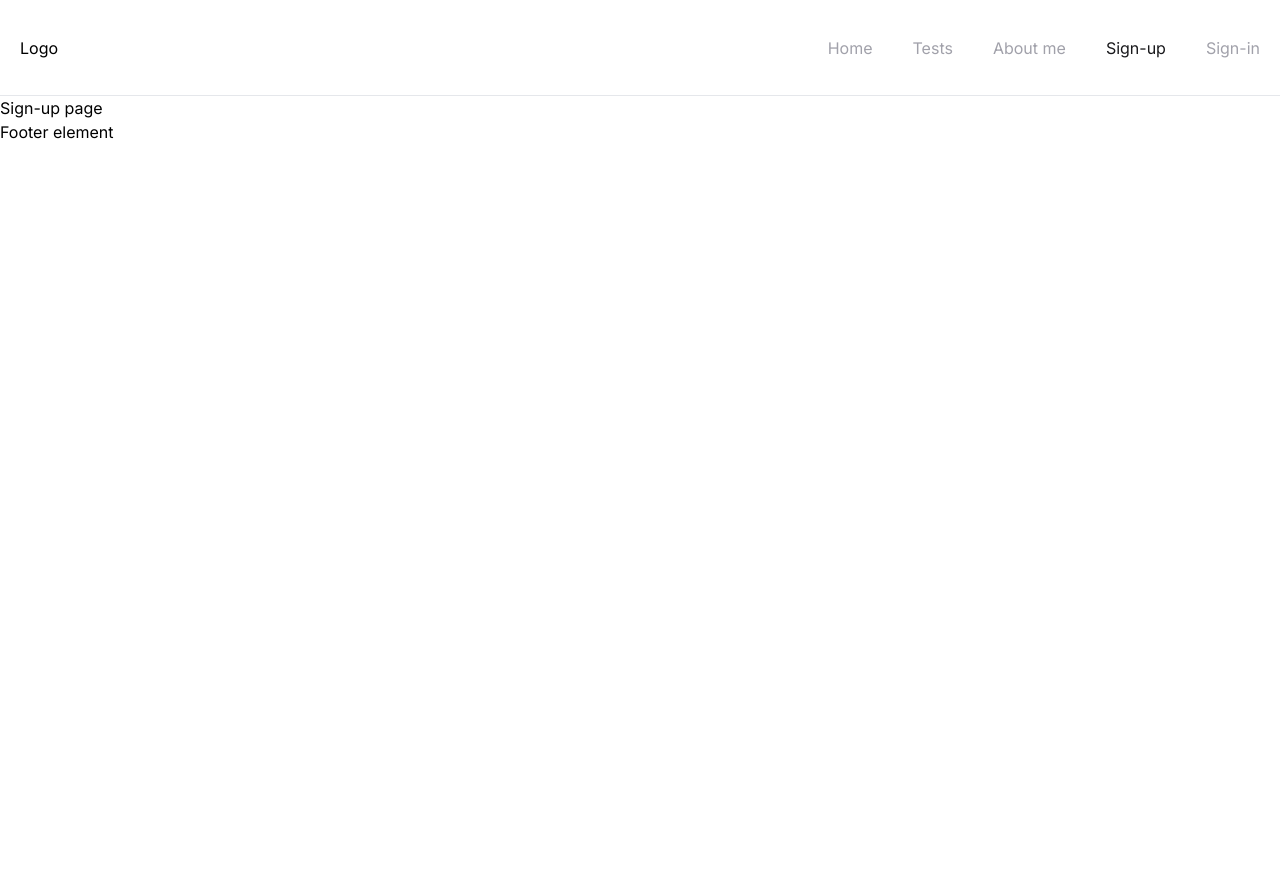
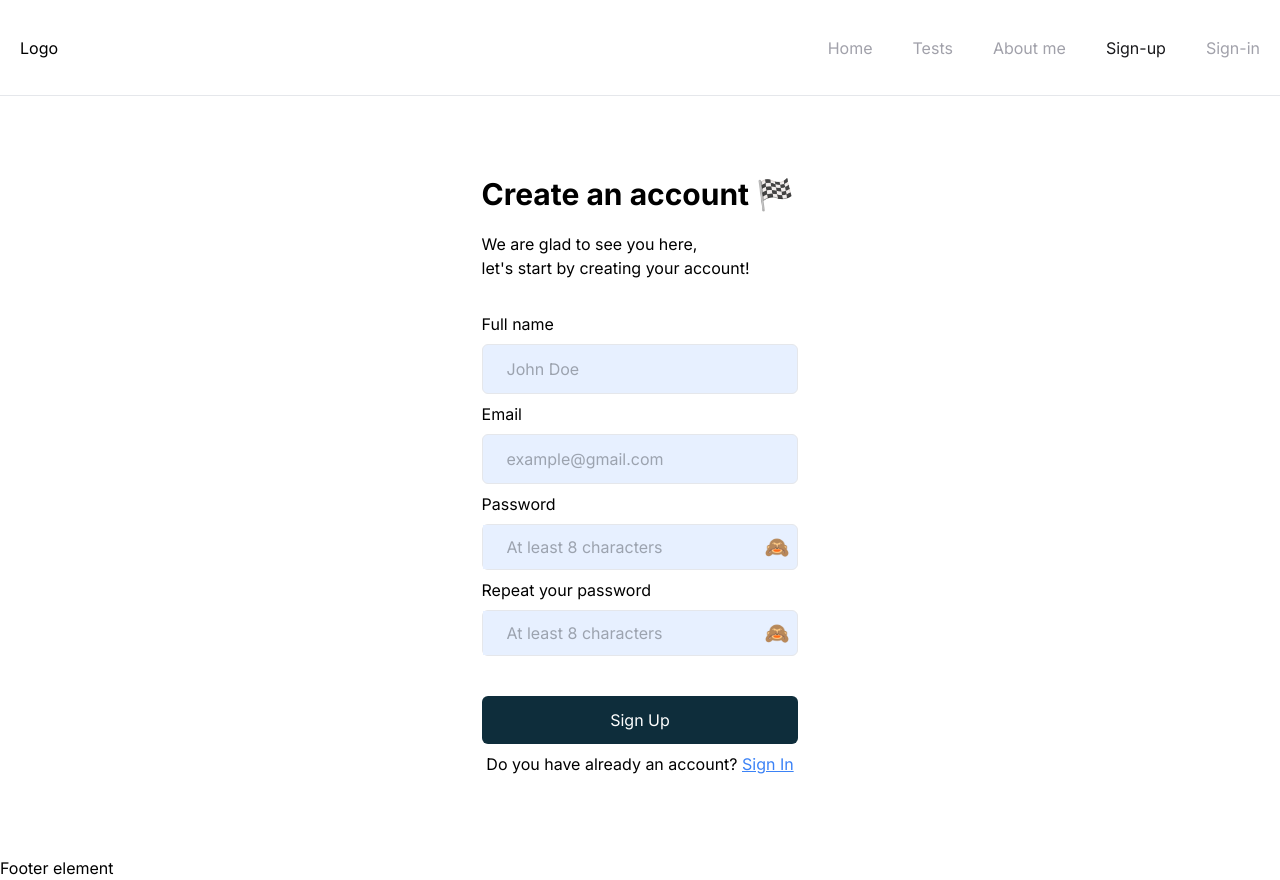
Before and after one commit to danylopriadko9/Psychology-App, a Next.js app in the folder client/: page /sign-up in a window 1280 px wide. Before the commit the page ends 800 px from the top, so only its background shows below. Built offline with nearby package versions, Linux system fonts and the light colour scheme.

Commit message:
sign up ui page

```diff
--- a/client/package.json
+++ b/client/package.json
@@ -12,7 +12,8 @@
     "dotenv": "^16.4.5",
     "next": "13.5.6",
     "react": "^18",
-    "react-dom": "^18"
+    "react-dom": "^18",
+    "sweetalert2": "^11.14.1"
   },
   "devDependencies": {
     "@types/node": "^20",
--- a/client/src/app/sign-in/page.tsx
+++ b/client/src/app/sign-in/page.tsx
@@ -5,7 +5,7 @@ import React from 'react';
 export default function SingIn() {
   const [isPasswordVissible, setIsPasswordVissible] = React.useState(false);
   return (
-    <main className=' w-full flex flex-col justify-center items-center py-20'>
+    <main className=' flex flex-col justify-center items-center py-20'>
       <div className='flex flex-col'>
         <h1 className=' text-3xl font-bold text-left w-full mb-5'>
           Welcome Back 👋
@@ -20,21 +20,21 @@ export default function SingIn() {
         <div className='flex flex-col w-full gap-2 mt-8'>
           <label htmlFor='email'>Email</label>
           <input
-            className=' rounded-md border bg-[#F7FBFF] px-6 py-3 focus:outline-none'
+            className=' rounded-md border bg-[#E7F0FF] px-6 py-3 focus:outline-none'
             name='email'
             type='text'
             placeholder='example@gmail.com'
           />
           <label htmlFor='password'>Password</label>
-          <div className='flex w-full justify-between rounded-md border bg-[#F7FBFF] '>
+          <div className='flex w-full justify-between rounded-md border bg-[#E7F0FF] '>
             <input
-              className='bg-inherit h-full w-11/12 px-6 py-3 focus:outline-none'
+              className='bg-[#E7F0FF] h-full w-11/12 px-6 py-3 focus:outline-none'
               name='password'
               type={isPasswordVissible ? 'text' : 'password'}
               placeholder='At least 8 characters'
             />
             <button
-              className='text-xl mr-2 '
+              className='text-xl mr-2 bg-[#E7F0FF]'
               onClick={() => setIsPasswordVissible((prev) => !prev)}
             >
               {isPasswordVissible ? '🐵' : '🙈'}
@@ -51,8 +51,8 @@ export default function SingIn() {
           </button>
         </div>
         <p className='text-center mt-2'>
-          Do you have an account?{' '}
-          <Link className='text-blue-500 text-right underline' href='sign-up'>
+          Do not you have an account?{' '}
+          <Link className='text-blue-500 text-right underline' href='/sign-up'>
             Sign Up
           </Link>
         </p>
--- a/client/src/app/sign-up/page.tsx
+++ b/client/src/app/sign-up/page.tsx
@@ -1,3 +1,124 @@
-export default function SignUp() {
-  return <main>Sign-up page</main>;
+'use client';
+import Link from 'next/link';
+import React from 'react';
+import Swal from 'sweetalert2';
+import { IPasswords } from '../types/links';
+
+export default function SingIn() {
+  const [isPasswordVissible, setIsPasswordVissible] =
+    React.useState<boolean>(false);
+  const [isRepeatedPasswordVissible, setIsRepeatedPasswordVissible] =
+    React.useState<boolean>(false);
+
+  const [passwords, setPasswords] = React.useState<IPasswords>({
+    password: '',
+    repeatedPassword: '',
+  });
+
+  const passwordsAreNotTheSameError = () => {
+    if (
+      passwords.password !== passwords.repeatedPassword ||
+      passwords.password === ''
+    ) {
+      Swal.fire({
+        title: 'Error!',
+        text: 'The passwords you entered do not match...',
+        icon: 'error',
+        confirmButtonText: 'Try one more time',
+      });
+      return;
+    }
+
+    Swal.fire({
+      title: 'Great!',
+      text: 'Account has been created! You will be redirected to the home page after a few seconds...',
+      icon: 'success',
+      confirmButtonText: 'Got it!',
+    });
+
+    //Request on server
+  };
+
+  const handlePasswords = (e: React.ChangeEvent<HTMLInputElement>) => {
+    setPasswords((prev) => ({ ...prev, [e.target.name]: e.target.value }));
+  };
+
+  React.useEffect(() => {
+    console.log(passwords);
+  }, [passwords]);
+
+  return (
+    <main className=' w-full flex flex-col justify-center items-center py-20'>
+      <div className='flex flex-col'>
+        <h1 className=' text-3xl font-bold text-left w-full mb-5'>
+          Create an account 🏁
+        </h1>
+        <p className='text-left w-full'>We are glad to see you here,</p>
+        <p className=' text-left w-full'>
+          let's start by creating your account!
+        </p>
+
+        <div className='flex flex-col w-full gap-2 mt-8'>
+          <label htmlFor='name'>Full name</label>
+          <input
+            className=' rounded-md border bg-[#E7F0FF] px-6 py-3 focus:outline-none'
+            name='name'
+            type='text'
+            placeholder='John Doe'
+          />
+          <label htmlFor='email'>Email</label>
+          <input
+            className=' rounded-md border bg-[#E7F0FF] px-6 py-3 focus:outline-none'
+            name='email'
+            type='text'
+            placeholder='example@gmail.com'
+          />
+          <label htmlFor='password'>Password</label>
+          <div className='flex w-full justify-between rounded-md border bg-[#E7F0FF] '>
+            <input
+              className='bg-[#E7F0FF] h-full w-11/12 px-6 py-3 focus:outline-none'
+              name='password'
+              type={isPasswordVissible ? 'text' : 'password'}
+              placeholder='At least 8 characters'
+              onChange={(e) => handlePasswords(e)}
+            />
+            <button
+              className='text-xl mr-2 bg-[#E7F0FF]'
+              onClick={() => setIsPasswordVissible((prev) => !prev)}
+            >
+              {isPasswordVissible ? '🐵' : '🙈'}
+            </button>
+          </div>
+          <label htmlFor='repeatedPassword'>Repeat your password</label>
+          <div className='flex w-full justify-between rounded-md border bg-[#E7F0FF] '>
+            <input
+              className='bg-[#E7F0FF] h-full w-11/12 px-6 py-3 focus:outline-none'
+              name='repeatedPassword'
+              type={isRepeatedPasswordVissible ? 'text' : 'password'}
+              placeholder='At least 8 characters'
+              onChange={(e) => handlePasswords(e)}
+            />
+            <button
+              className='text-xl mr-2 bg-[#E7F0FF]'
+              onClick={() => setIsRepeatedPasswordVissible((prev) => !prev)}
+            >
+              {isRepeatedPasswordVissible ? '🐵' : '🙈'}
+            </button>
+          </div>
+          <button
+            onClick={passwordsAreNotTheSameError}
+            className='rounded-md bg-[#0E2D3B] active:bg-[#0c2531] hover:bg-[#133c4f] text-white py-3 mt-8'
+          >
+            Sign Up
+          </button>
+        </div>
+        <p className='text-center mt-2'>
+          Do you have already an account?{' '}
+          <Link className='text-blue-500 text-right underline' href='/sign-in'>
+            Sign In
+          </Link>
+        </p>
+      </div>
+    </main>
+  );
 }
--- a/client/src/app/types/links.ts
+++ b/client/src/app/types/links.ts
@@ -4,4 +4,9 @@ interface INavLink {
   description?: string;
 }
 
-export type { INavLink };
+interface IPasswords {
+  password: string;
+  repeatedPassword: string;
+}
+
+export type { INavLink, IPasswords };
```
Also changed, not shown: 1 other file (tests, documents, lock files or other folders).
